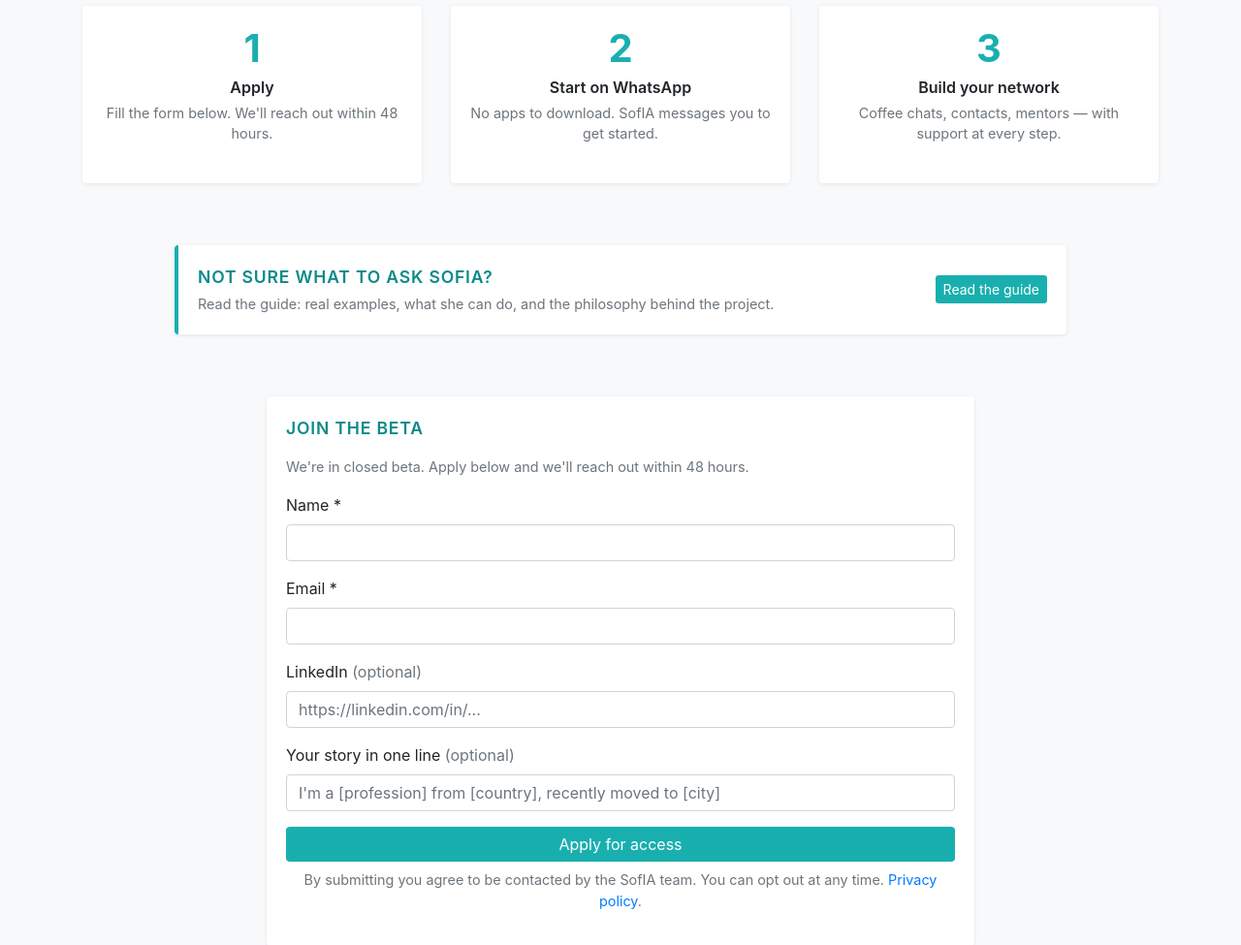
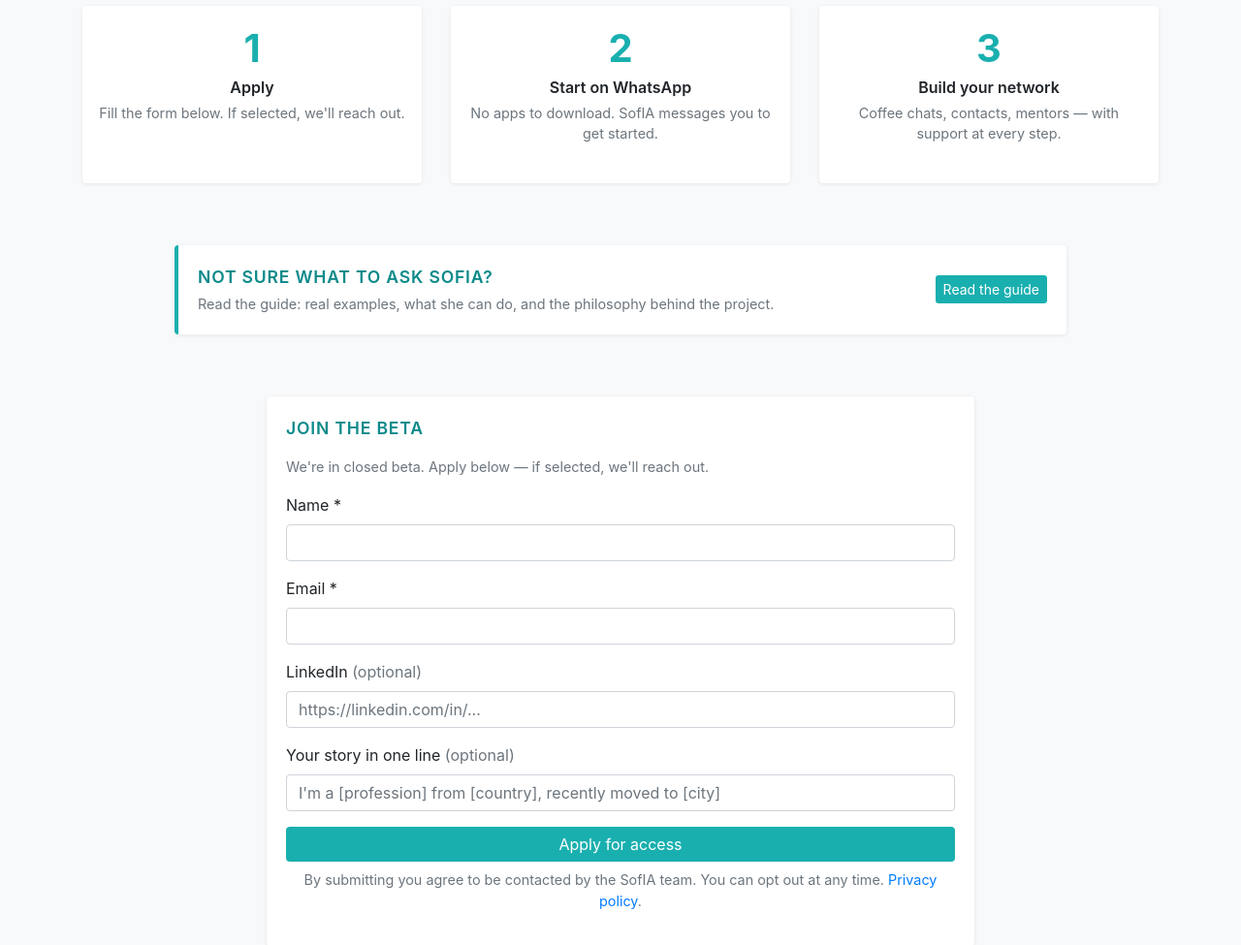
Before and after one commit to smlopezza/sofia-canada, a FastAPI app: page / in a window 1280 px wide. Shown: the part 671-1646 px from the top of the page at 97% size. Run offline with FastAPI, Linux system fonts and the light colour scheme; some libraries are stand-ins or nearby versions.

Commit message:
Update waitlist copy — "if selected" instead of "within 48 hours"

```diff
--- a/app/clients/firestore_client.py
+++ b/app/clients/firestore_client.py
@@ -168,6 +168,11 @@ def save_waitlist_entry(entry: dict) -> str:
     return ref.id
 
 
+def get_waitlist_by_email(email: str) -> bool:
+    docs = list(get_db().collection("waitlist").where(filter=FieldFilter("email", "==", email.lower())).stream())
+    return len(docs) > 0
+
+
 def count_active_users() -> int:
     return sum(1 for _ in get_db().collection("users").stream())
 
--- a/app/templates/index.html
+++ b/app/templates/index.html
@@ -50,8 +50,8 @@
         <div class="step-number">1</div>
         <div class="step-title">{% if lang == 'es' %}Aplica{% else %}Apply{% endif %}</div>
         <p class="step-desc">
-          {% if lang == 'es' %}Llena el formulario abajo. Te contactamos en 48 horas.
-          {% else %}Fill the form below. We'll reach out within 48 hours.{% endif %}
+          {% if lang == 'es' %}Llena el formulario abajo. Si eres seleccionado, te contactamos.
+          {% else %}Fill the form below. If selected, we'll reach out.{% endif %}
         </p>
       </div>
     </div>
@@ -143,17 +143,28 @@
         <div class="stat-number mb-2">🎉</div>
         <h4>{% if lang == 'es' %}¡Listo!{% else %}You're in!{% endif %}</h4>
         <p class="text-muted">
-          {% if lang == 'es' %}Recibimos tu solicitud. Te contactamos en menos de 48 horas.
-          {% else %}We received your application. We'll be in touch within 48 hours.{% endif %}
+          {% if lang == 'es' %}Recibimos tu solicitud. Si eres seleccionado, te contactamos pronto.
+          {% else %}We received your application. If selected, we'll be in touch soon.{% endif %}
         </p>
       </div>
+
+      {% elif already_waitlisted %}
+      <div class="card p-4 text-center">
+        <div class="stat-number mb-2">👋</div>
+        <h4>{% if lang == 'es' %}¡Ya estás en la lista!{% else %}You're already on the list!{% endif %}</h4>
+        <p class="text-muted">
+          {% if lang == 'es' %}Tu email ya está registrado. Te contactamos pronto.
+          {% else %}Your email is already registered. We'll be in touch soon.{% endif %}
+        </p>
+      </div>
+
       {% else %}
       <div class="card">
         <div class="card-body">
           <p class="section-title">{% if lang == 'es' %}Únete a la beta{% else %}Join the beta{% endif %}</p>
           <p class="section-note">
-            {% if lang == 'es' %}Estamos en beta cerrada. Aplica abajo y te escribimos en 48 horas.
-            {% else %}We're in closed beta. Apply below and we'll reach out within 48 hours.{% endif %}
+            {% if lang == 'es' %}Estamos en beta cerrada. Aplica abajo — si eres seleccionado, te contactamos.
+            {% else %}We're in closed beta. Apply below — if selected, we'll reach out.{% endif %}
           </p>
           <form method="POST" action="/waitlist">
             <input type="hidden" name="lang" value="{{ lang }}">
```
Also changed, not shown: app/routers/landing.py (+5 -2 lines).
